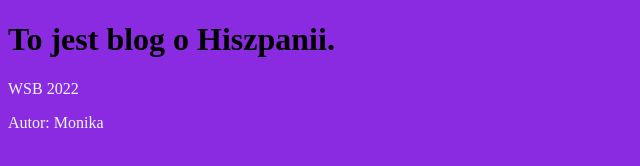
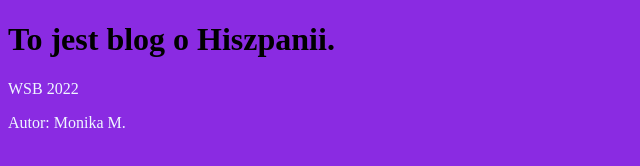
Before and after one commit to monika17309/monika_narzedzia, a plain HTML site: page index.html in a window 1280 px wide. Shown: the full height of the page, 0-640 px from the left. Drawn offline with Linux system fonts and the light colour scheme.

Commit message:
Polaczono branche

```diff
--- a/index.html
+++ b/index.html
@@ -18,7 +18,7 @@
 <body>
     <h1>To jest blog o Hiszpanii.</h1>
     <footer>WSB 2022
-        <p>Autor: Monika</p>
+        <p>Autor: Monika M.</p>
     </footer>
 </body>
 </html>
```
